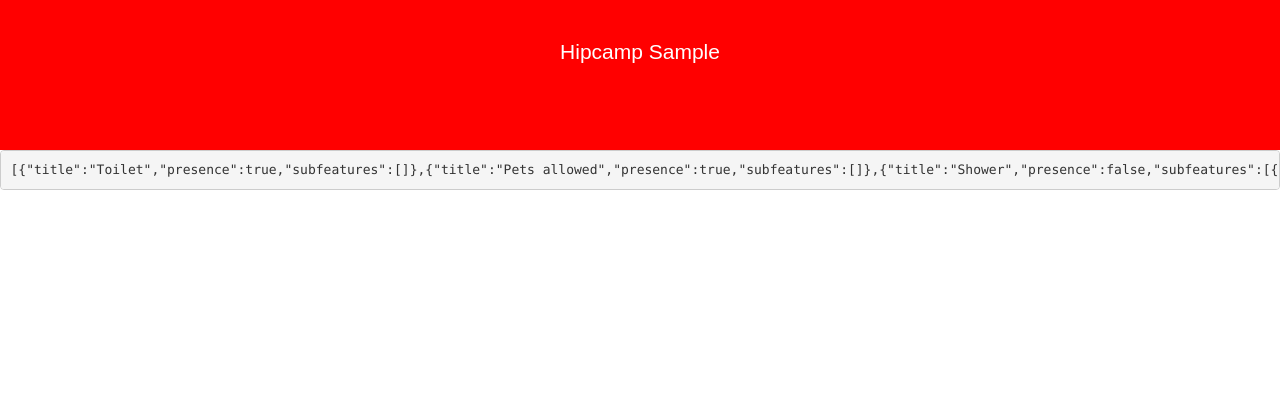
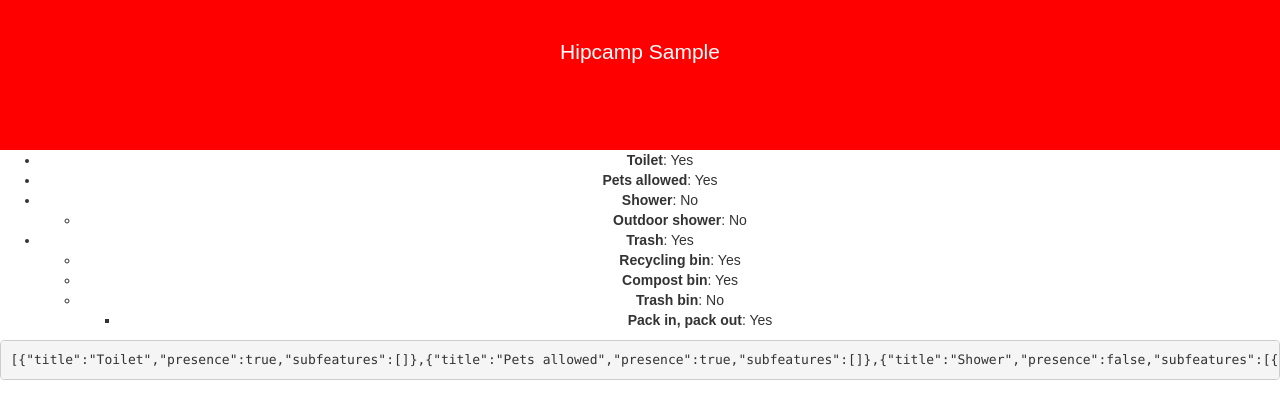
Before and after one commit to localjo/campsite-example, a React app: page / in a window 1280 px wide. Shown: the top 418 px of the page. Built offline with nearby package versions, Linux system fonts and the light colour scheme.

Commit message:
Render features and subfeatures

```diff
--- a/src/App.js
+++ b/src/App.js
@@ -4,11 +4,31 @@
 
 class App extends Component {
   render() {
+    const Feature = props => {
+      const { title, presence, subfeatures } = props.feature;
+      return (
+        <li>
+          <b>{title}</b>: {presence ? 'Yes' : 'No'}
+          {subfeatures ? (
+            <ul>
+              {subfeatures.map(feature => (
+                <Feature key={feature.title} feature={feature} />
+              ))}
+            </ul>
+          ) : null}
+        </li>
+      );
+    };
     return (
       <div className="App">
         <header className="App-header">
           <h1 className="App-title">Hipcamp Sample</h1>
         </header>
+        <ul>
+          {features.map(feature => (
+            <Feature key={feature.title} feature={feature} />
+          ))}
+        </ul>
         <div className="App-intro">
           <pre>{JSON.stringify(features)}</pre>
         </div>
```
